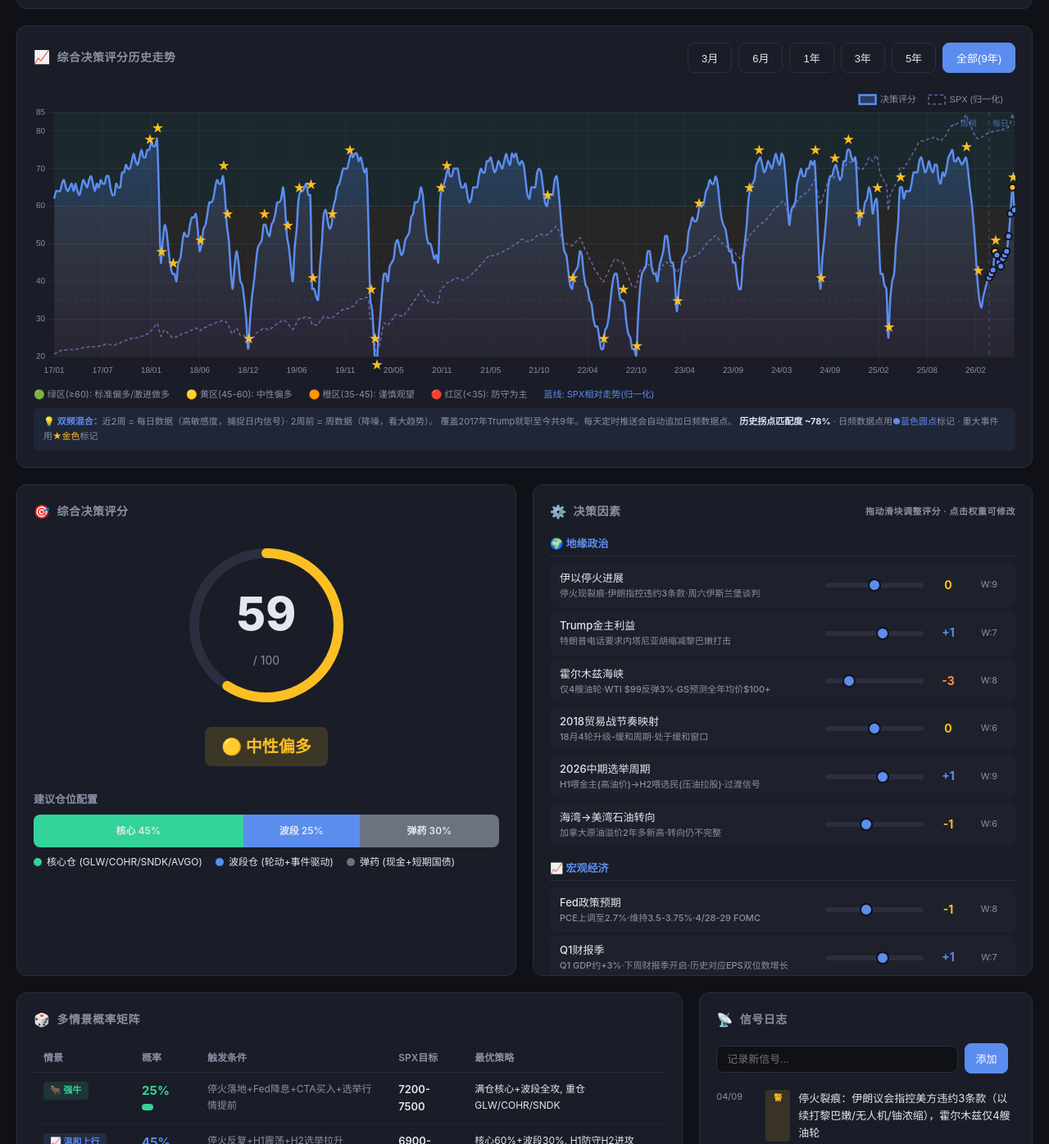
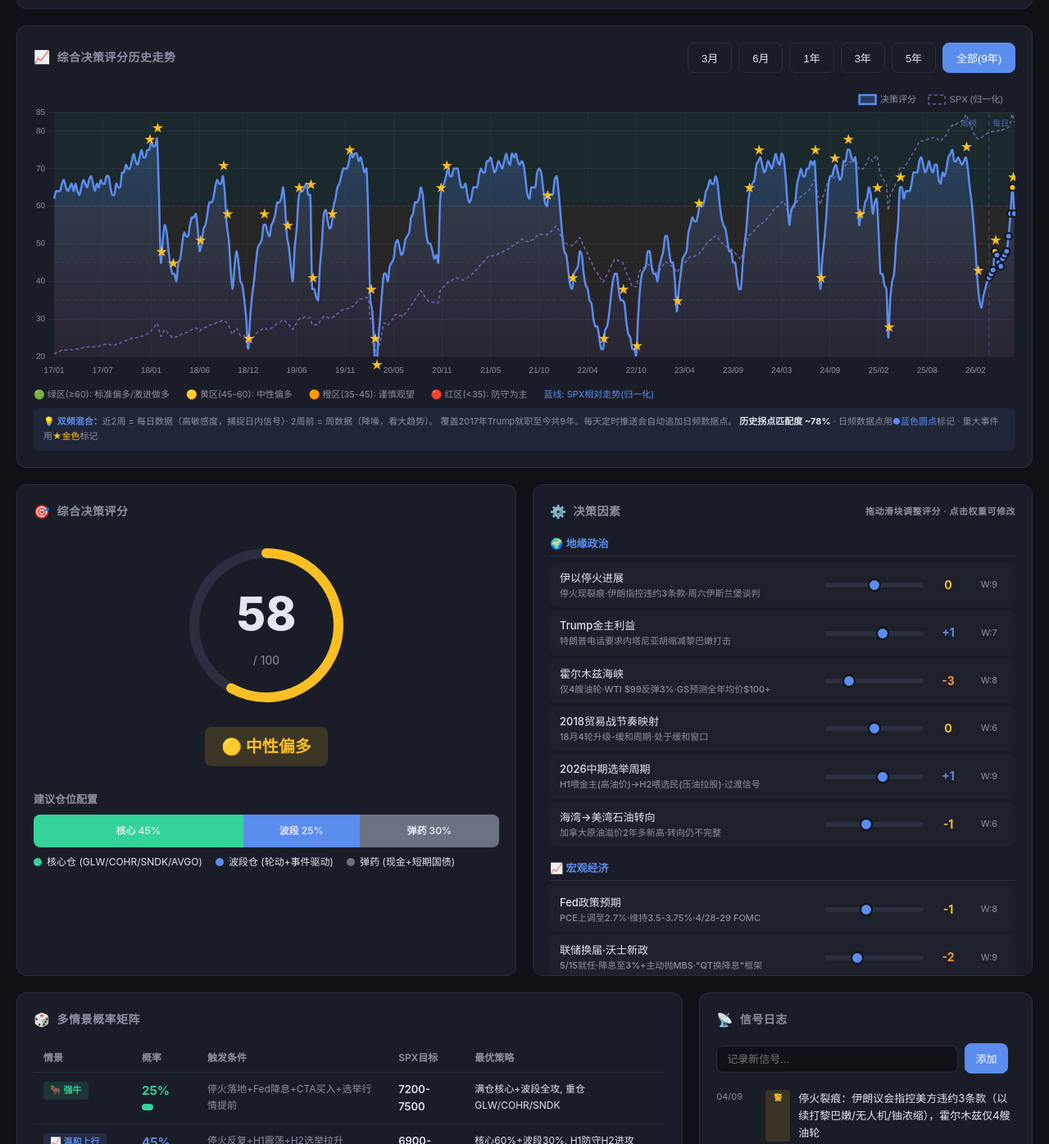
Before and after one commit to yy0192-ca/dashboard, a plain HTML site: page index.html in a window 1280 px wide. Shown: the part 431-1827 px from the top of the page at 82% size. Drawn offline with nearby package versions, Linux system fonts and the light colour scheme.

Commit message:
Auto-update 2026-04-09

```diff
--- a/index.html
+++ b/index.html
@@ -697,6 +697,7 @@ let factors = [
 
   // Macro
   { id: 'fed', name: 'Fed政策预期', sub: 'PCE上调至2.7%·维持3.5-3.75%·4/28-29 FOMC', group: 'macro', score: -1, weight: 8, note: 'Fed维持利率不变，PCE和核心PCE预期上调至2.7%，今年仅暗示降息一次但时点不明' },
+  { id: 'fed_chair', name: '联储换届·沃士新政', sub: '5/15就任·降息至3%+主动抛MBS·"QT换降息"框架', group: 'macro', score: -2, weight: 9, note: '沃士(Warsh)5月15日接替鲍威尔。政策框架："QT-for-cuts"—降短端利率至3%，同时主动抛售$2T MBS缩表。熊市陡峭化已启动：短端降/长端升，压制成长股估值。历届换届后美股均现阶段性下跌（共性：政策不确定性折价+新主席建立公信力偏鹰）。沃士额外风险：大幅减少前瞻指引沟通，市场失去"锚"。受压板块：房地产/REITs/成长股；受益：银行（利差扩大）' },
   { id: 'earnings', name: 'Q1财报季', sub: 'Q1 GDP约+3%·下周财报季开启·历史对应EPS双位数增长', group: 'macro', score: 1, weight: 7, note: 'Q4 GDP终值下修至0.5%但Q1估约+3%，初请失业金21万韧性，财报季是近期关键催化剂' },
   { id: 'oil_price', name: '油价走向', sub: 'WTI $99-101(+3-7%)·停火脆弱=更高平台波动', group: 'macro', score: -2, weight: 7, note: '停火后油价从$94反弹至$99+，GS Pasquariello：大宗商品围绕更高平台波动；高油价是通胀和经济的持续逆风' },
   { id: 'recession', name: '衰退概率', sub: 'Q1 GDP~+3%·劳动力韧性·消费者信心深度受损', group: 'macro', score: 0, weight: 6, note: '劳动力市场仍韧性（4周均值20.95万），但日本/英国/德国消费者信心均创近年低，DB指出1973年重演条件不成立' },
@@ -1682,7 +1683,7 @@ const historicalData = [
   { date: '2026-04-06', score: 52, spx: 6700, event: 'Wilson见底判断 · CTA $1480B就绪 · 21份研报偏多' },
   { date: '2026-04-07', score: 58, spx: 6783, event: '阿克曼$640亿收UMG · ETF空头COVID以来最高 · GS科技PEG 0.7-0.9x' },
   { date: '2026-04-08', score: 65, spx: 6950, event: '★ 停火达成 · SPX+2.5% · VIX→20 · 油跌16% · 降息概率14→43%' },
-  { date: '2026-04-09', score: 59, spx: 6785, event: '停火裂痕·霍尔木兹仅4艘油轮·WTI反弹$99·周六美伊伊斯兰堡直接谈判·CTA买入$340亿/周待触发' }
+  { date: '2026-04-09', score: 58, spx: 6785, event: '停火裂痕·霍尔木兹仅4艘油轮·WTI反弹$99·周六美伊伊斯兰堡直接谈判·CTA买入$340亿/周待触发·新增沃士换届因素' }
 ];
 
 
```
